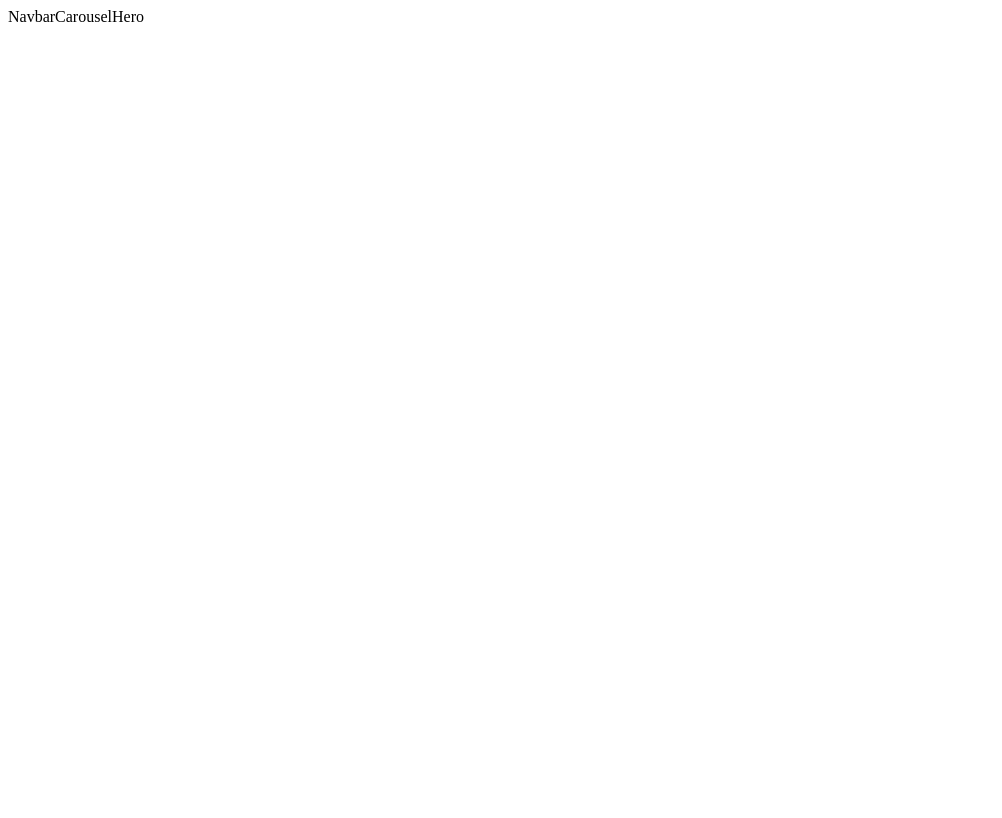
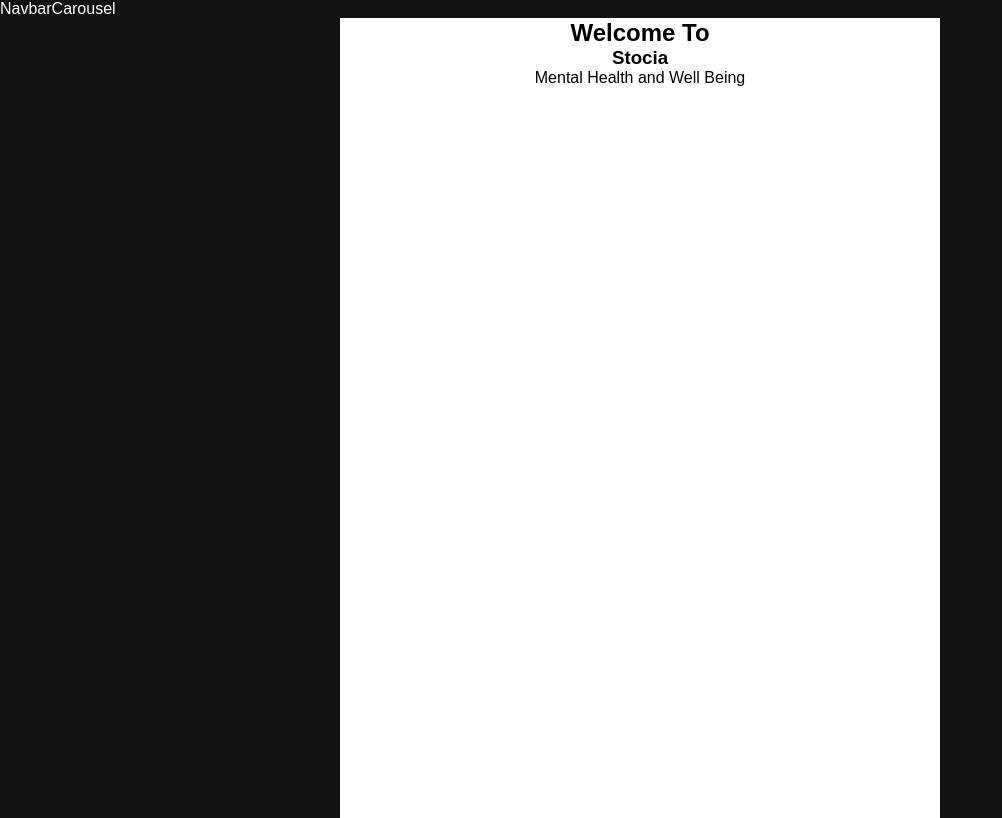
Before and after one commit to murtaza147/WorldDomination, a React (Vite) app: page / in a window 1280 px wide. Shown: the whole page, without its empty margins (0-1002 px from the left). Built offline with nearby package versions, Linux system fonts and the light colour scheme.

Commit message:
hero ux
background is black

```diff
--- a/src/components/Hero.jsx
+++ b/src/components/Hero.jsx
@@ -1,8 +1,18 @@
 import React from 'react';
-
+import '../index.css';
 function Hero(){
     return(
-        <a>Hero</a>
+        <div className="rectangle-container">
+            <div className="rectangle">
+                <div className="text-center">
+                        <div className="montserratFont">
+                            <h2>Welcome To</h2>
+                            <h3>Stocia</h3>
+                            <p>Mental Health and Well Being</p>
+                        </div>
+                </div>
+            </div>
+        </div>
     )
 }
 
--- a/src/index.css
+++ b/src/index.css
@@ -1,5 +1,5 @@
 @import url('https://fonts.googleapis.com/css2?family=Montserrat:wght@100&display=swap');
-
+@import url('https://fonts.googleapis.com/css2?family=Montserrat:wght@100&family=Space+Grotesk:wght@300&display=swap');
 * {
   margin: 0;
   padding: 0;
@@ -8,7 +8,31 @@
   scroll-behavior: smooth;
   color-scheme: dark;
 }
+.rectangle-container {
+  display: flex;
+  justify-content: center;
+  align-items: center;
+  height: 100vh;
 
+}
+.rectangle {
+  width: 600px;
+  height: 800px;
+  background-color: rgb(255, 255, 255);
+  border: 1px solid #ffffff;
+}
+
+.montserratFont {
+  font-family: 'Montserrat', sans-serif;
+  font-weight: 100;
+  color: black;
+}
+
+.text-center {
+    text-align: center;
+}
+
+/*Hero css__________________________________________________________________________________________________________________________________________________________________________*/
 .hash-span {
   margin-top: -100px;
   padding-bottom: 100px;
```
